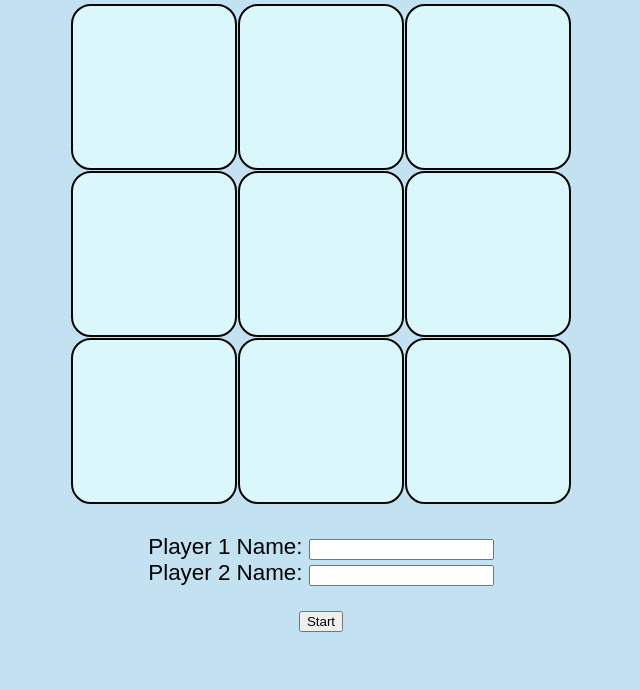
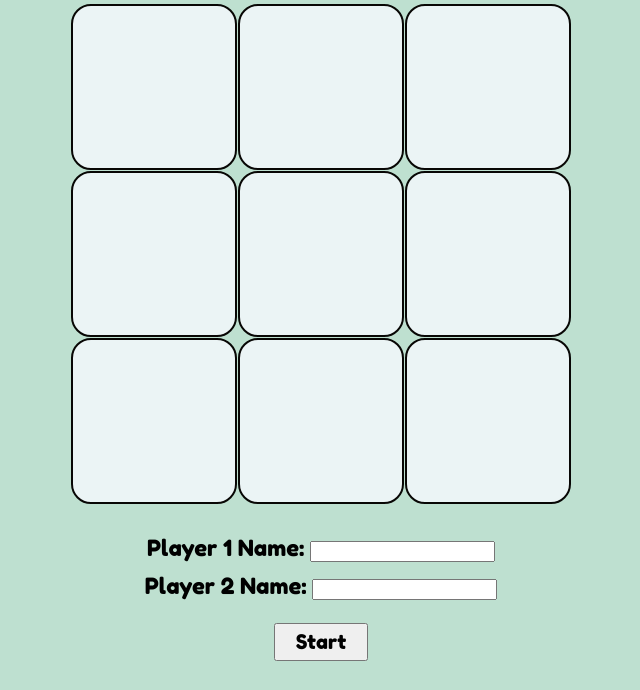
Before and after one commit to Akirazian/tic-tac-toe, a plain HTML site: page index.html in a window 1280 px wide. Shown: the part 110-800 px from the top of the page, without its empty margins (319-959 px from the left). Drawn offline with Linux system fonts and the light colour scheme; a web font is replaced by a local one.

Commit message:
Adjusted font styles

```diff
--- a/index.html
+++ b/index.html
@@ -8,7 +8,7 @@
   <link rel="preconnect" href="https://fonts.googleapis.com">
   <link rel="preconnect" href="https://fonts.gstatic.com" crossorigin>
   <link href="https://fonts.googleapis.com/css2?family=Rampart+One&display=swap" rel="stylesheet">
-  <link href="https://fonts.googleapis.com/css2?family=RocknRoll+One&display=swap" rel="stylesheet">
+  <link href="https://fonts.googleapis.com/css2?family=Fredoka+One&display=swap" rel="stylesheet">
   <link rel="stylesheet" href="style.css">
 </head>
 <body>
@@ -42,8 +42,8 @@
       <div class="score" id="player-2-score"></div>
     </div>
     <div class="button-container" id="button-container">
-      <div><button type="button" id="start-button">Start</button></div>
-      <div><button type="button" id="restart-button" class="invisible">Play Again</button></div>
+      <button type="button" id="start-button">Start</button>
+      <button type="button" id="restart-button" class="invisible">Play Again</button>
     </div>
   </div>
 
--- a/style.css
+++ b/style.css
@@ -4,7 +4,7 @@ body {
   flex-direction: column;
   font-family: 'Rampart One', cursive;
   align-items: center;
-  background-color: #c2e2f1;
+  background-color: #bee0d0;
   color: #000000;
 }
 
@@ -28,15 +28,18 @@ body {
 
 .box {
   border: 2px solid #080705;
-  background-color: #DAF8FC;
+  background-color: #ebf4f5;
+  font-family: 'Fredoka One', cursive;
   border-radius: 20px;
   display: flex;
   flex-direction: column;
   justify-content: center;
   align-items: center;
   font-size: 5rem;
-  font-family: "Valera Round", sans-serif;
+}
 
+.box:hover {
+  filter: brightness(93%);
 }
 
 .container {
@@ -44,12 +47,14 @@ body {
   margin-top: 30px;
   font-size: 1.4em;
   font-weight: 500px;
-  font-family: sans-serif;
+  font-family: 'Fredoka One', cursive;
 }
 
 button {
-  font-family: sans-serif;;
-  margin-top: 25px;
+  font-family: 'Fredoka One', cursive;
+  font-size: 20px;
+  padding: 5px 20px;
+  margin-top: 13px;
 }
 
 .player-input {
@@ -57,6 +62,14 @@ button {
   flex-direction: column;
   justify-content: space-between;
   margin-bottom: 0px;
+}
+
+#player-1-input {
+  margin-bottom: 10px;
+}
+
+#player-2-input {
+  margin-bottom: 10px;
 }
 
 .results {
```
